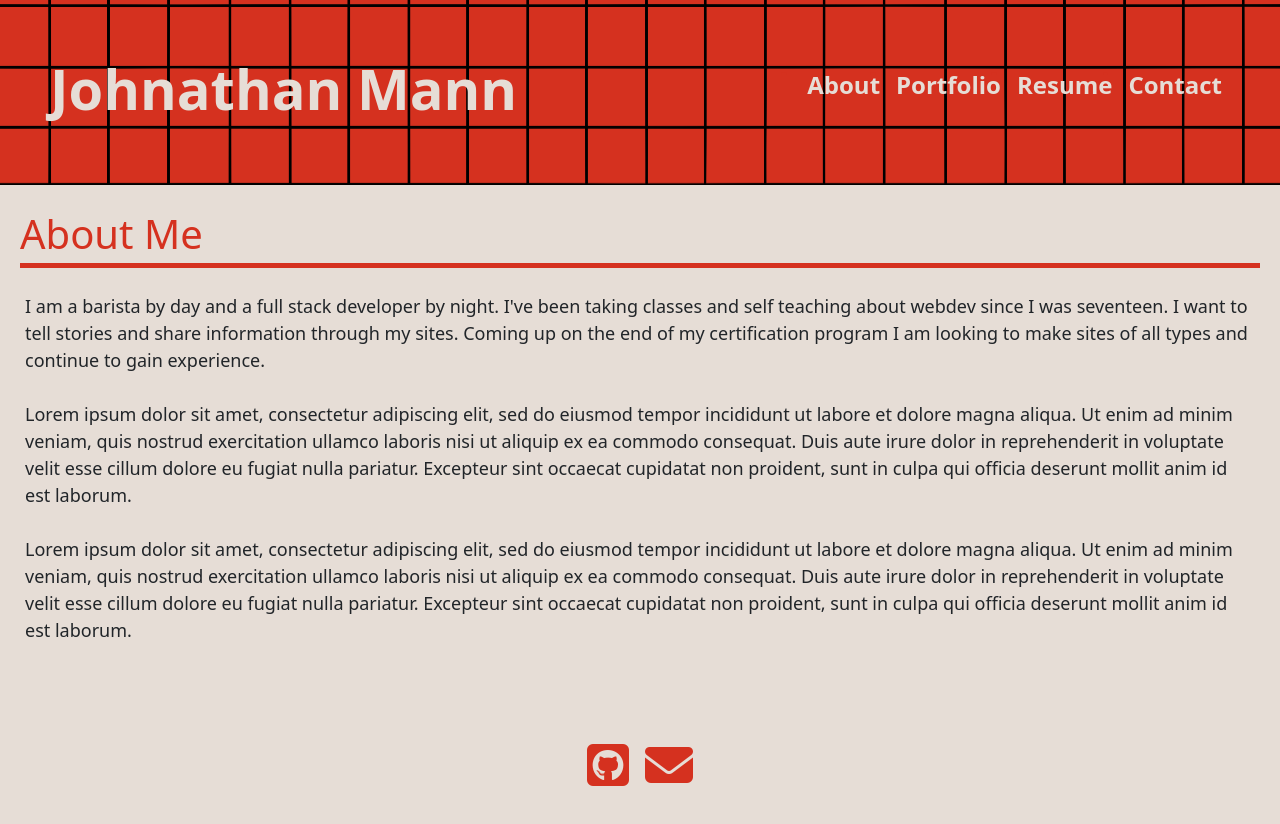
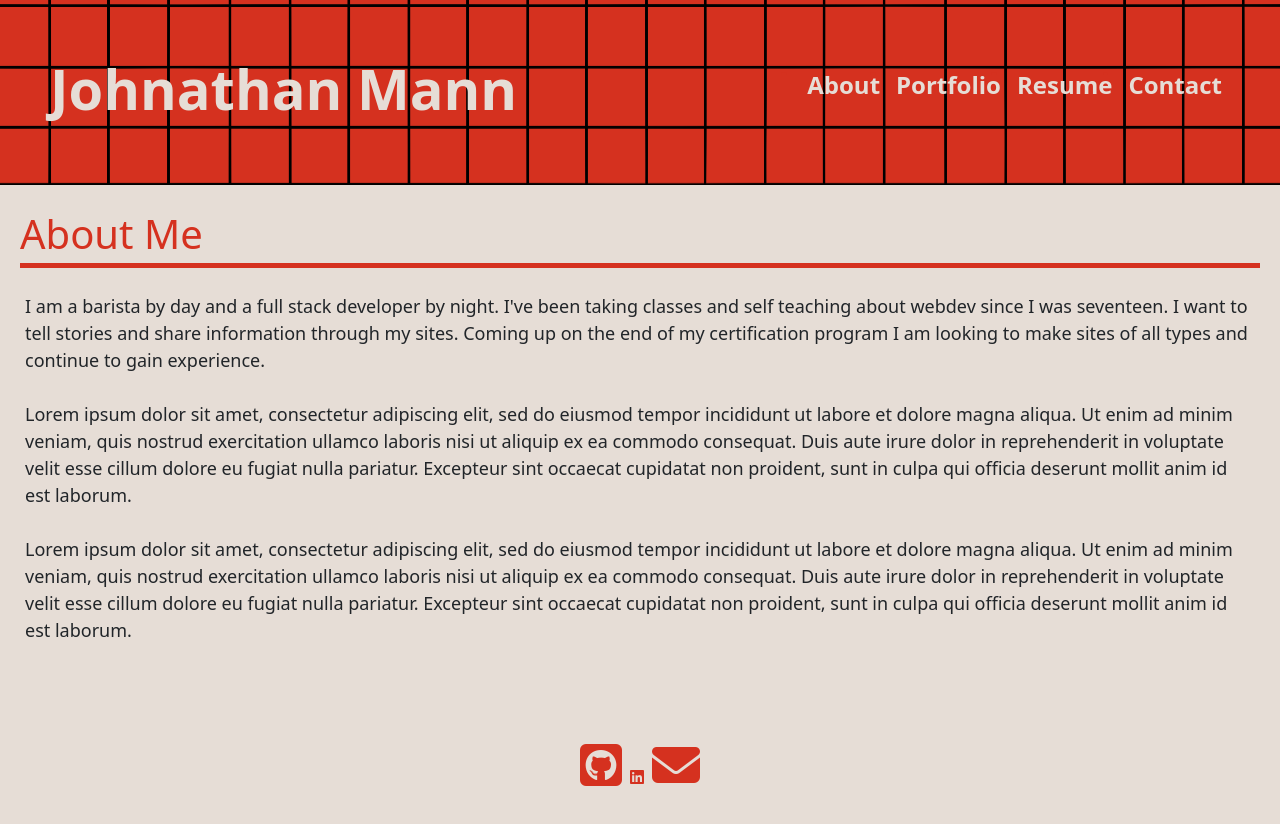
Before and after one commit to johnathanmann/react-portfolio, a React (Create React App) app: page / in a window 1280 px wide. Shown: the top 824 px of the page. Built offline with nearby package versions, Linux system fonts and the light colour scheme.

Commit message:
Final touched

```diff
--- a/src/components/Footer.js
+++ b/src/components/Footer.js
@@ -20,6 +20,7 @@ function Footer({ currentPage, handlePageChange }) {
       <div className="col-md-12 py-5">
         <div className="mb-5 flex-center">
           <a href="https://github.com/johnathanmann" target="_blank" style={styles.linkStyle}><i className="fab fa-github-square fa-3x p-2"> </i></a>
+          <a href="https://www.linkedin.com/in/johnathan-mann-03548b240/" target="_blank" style={styles.linkStyle}><i class="fa-brands fa-linkedin"></i></a>
           <a href="mailto:johnathan.mnn@gmail.com" target="_blank" style={styles.linkStyle}><i className="fas fa-envelope fa-3x p-2"></i></a>
         </div>
       </div>
```
